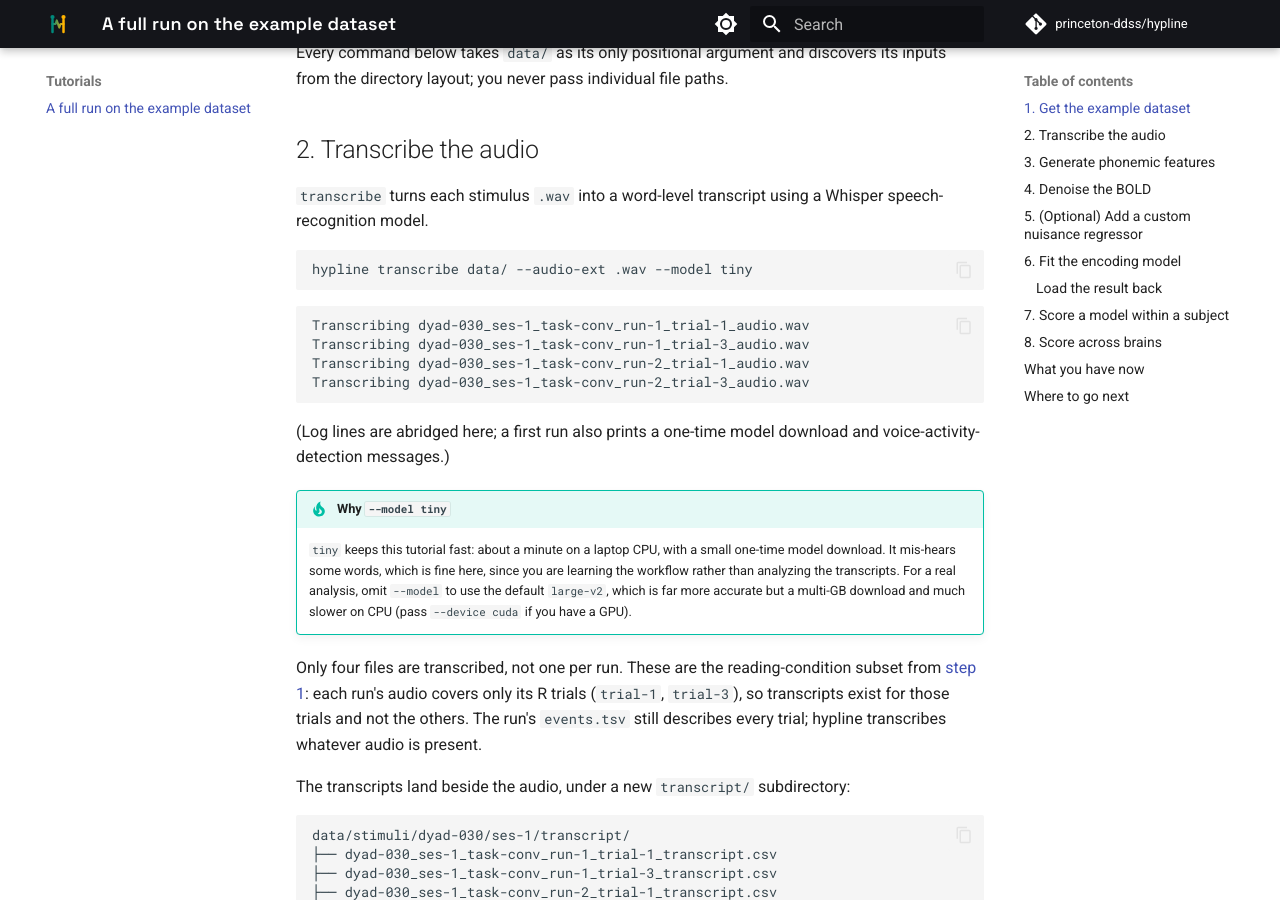
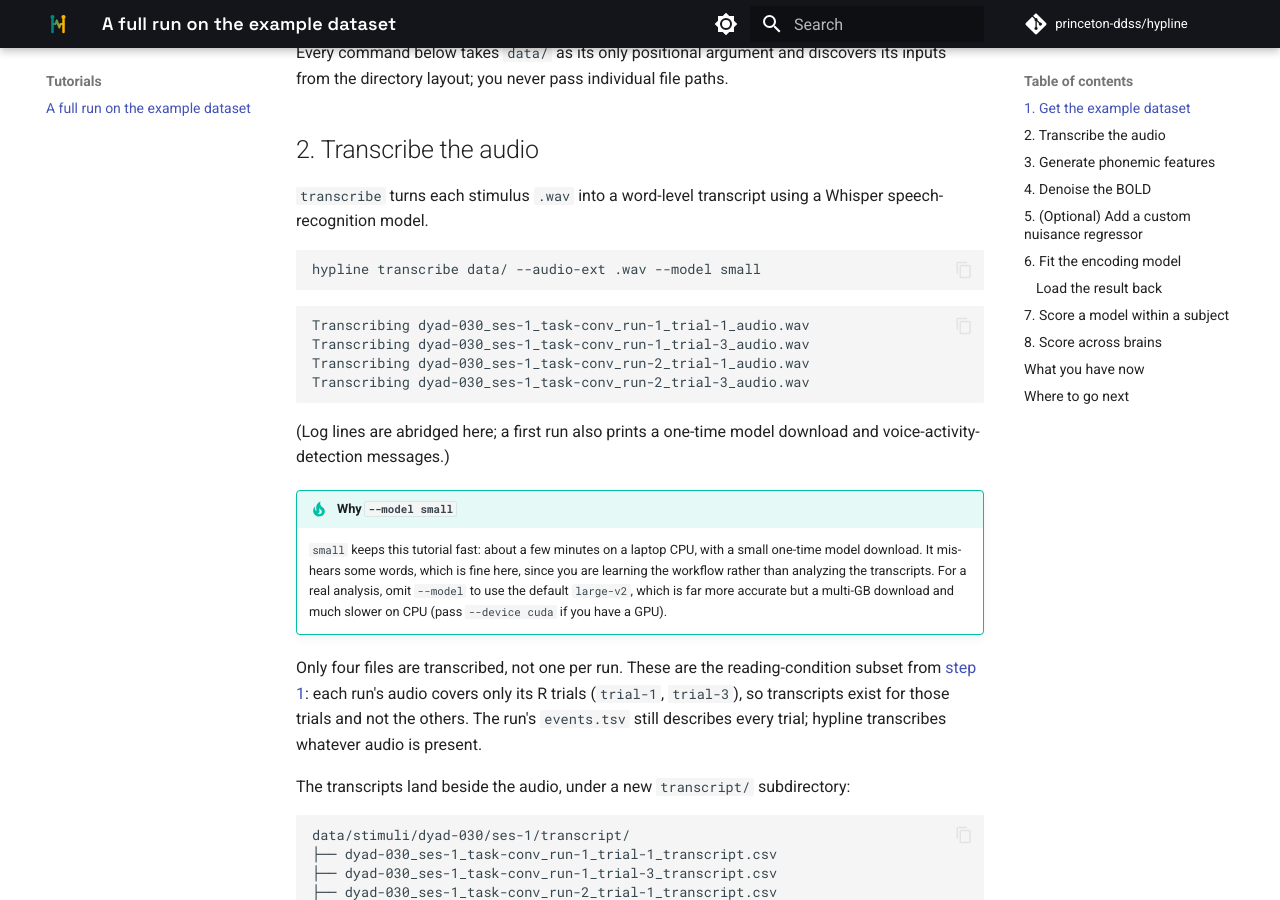
Before and after one commit to princeton-ddss/hypline, an MkDocs documentation site: the page built from docs/mkdocs/tutorials/walkthrough.md, in a window 1280 px wide and 900 px high, scrolled down 1134 px. Built offline with MkDocs 1.6.1 and Material for MkDocs 9.7.7, drawn with Linux system fonts in a browser that asks for light colours; comment, search, counter and statistics services are not loaded; the version menu is left out; some of the changed text lies outside the part shown.

Commit message:
tutorial --model changed 'tiny' to 'small'
'tiny' whisperx generated very fuzzy transcripts with repetitive words/sentences, so changing it to 'small'

````diff
--- a/docs/mkdocs/tutorials/walkthrough.md
+++ b/docs/mkdocs/tutorials/walkthrough.md
@@ -59,7 +59,7 @@ its inputs from the directory layout; you never pass individual file paths.
 Whisper speech-recognition model.
 
 ```bash
-hypline transcribe data/ --audio-ext .wav --model tiny
+hypline transcribe data/ --audio-ext .wav --model small
 ```
 
 ```text
@@ -72,9 +72,9 @@ Transcribing dyad-030_ses-1_task-conv_run-2_trial-3_audio.wav
 (Log lines are abridged here; a first run also prints a one-time model download
 and voice-activity-detection messages.)
 
-!!! tip "Why `--model tiny`"
+!!! tip "Why `--model small`"
 
-    `tiny` keeps this tutorial fast: about a minute on a laptop CPU, with a small
+    `small` keeps this tutorial fast: about a few minutes on a laptop CPU, with a small
     one-time model download. It mis-hears some words, which is fine here, since you are
     learning the workflow rather than analyzing the transcripts. For a real analysis,
     omit `--model` to use the default `large-v2`, which is far more accurate but a
@@ -443,7 +443,7 @@ choices side by side.
 
     This is how you run the cross-brain analysis that motivates hypline: the
     mechanics of pointing one partner's model at the other's brain. It does not
-    demonstrate the *effect*, since two runs of `--model tiny` transcripts are far
+    demonstrate the *effect*, since two runs of transcripts are far
     too little data for the cross-brain scores to mean anything. On a full study
     they carry the shared-representation signal; here they only confirm the
     command runs end to end.
````
